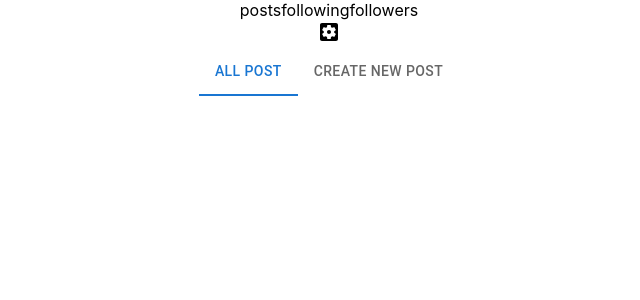
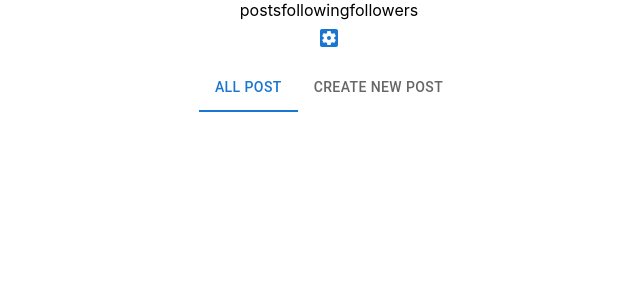
Before and after one commit to Rahuljha316/FrontEnd, a React (Create React App) app: page /Home in a window 1280 px wide. Shown: the top 300 px of the page, without its empty margins (311-951 px from the left). Built offline with nearby package versions, Linux system fonts and the light colour scheme.

Commit message:
added settingMenu

```diff
--- a/src/components/home.jsx
+++ b/src/components/home.jsx
@@ -2,11 +2,17 @@
 import '../css/home.css'
 
 import SettingsApplicationsIcon from '@mui/icons-material/SettingsApplications';
+import axios from "axios";
+import FadeMenu from "./settingMenu";
 
 
 const Home = () =>{
 
-    const handlePostClick = () => {
+
+
+    const handlePostClick = async() => {
+
+        const data = await axios.post()
 
     }
 
@@ -27,13 +33,8 @@
                 <div onClick={handleFollowingClick} >following</div>
                 <div onClick={handleFollowersClick} >followers</div>
 
-
             </div>
-
-
-            <div><SettingsApplicationsIcon/></div>
-
-
+            <div><FadeMenu /></div>
 
             <CenteredTabs />
 
--- /dev/null
+++ b/src/components/settingMenu.jsx
@@ -0,0 +1,48 @@
+import * as React from 'react';
+import Button from '@mui/material/Button';
+import Menu from '@mui/material/Menu';
+import MenuItem from '@mui/material/MenuItem';
+import Fade from '@mui/material/Fade';
+// import { SettingsApplications } from '@mui/icons-material';
+import SettingsApplicationsIcon from '@mui/icons-material/SettingsApplications';
+
+
+export default function FadeMenu() {
+  const [anchorEl, setAnchorEl] = React.useState(null);
+  const open = Boolean(anchorEl);
+  const handleClick = (event) => {
+    setAnchorEl(event.currentTarget);
+  };
+  const handleClose = () => {
+    setAnchorEl(null);
+  };
+
+  return (
+    <div>
+      <Button
+        id="fade-button"
+        aria-controls={open ? 'fade-menu' : undefined}
+        aria-haspopup="true"
+        aria-expanded={open ? 'true' : undefined}
+        onClick={handleClick}
+      >
+            <div><SettingsApplicationsIcon/></div>
+
+      </Button>
+      <Menu
+        id="fade-menu"
+        MenuListProps={{
+          'aria-labelledby': 'fade-button',
+        }}
+        anchorEl={anchorEl}
+        open={open}
+        onClose={handleClose}
+        TransitionComponent={Fade}
+      >
+        <MenuItem onClick={handleClose}>Profile</MenuItem>
+        <MenuItem onClick={handleClose}>My account</MenuItem>
+        <MenuItem onClick={handleClose}>Logout</MenuItem>
+      </Menu>
+    </div>
+  );
+}
```
